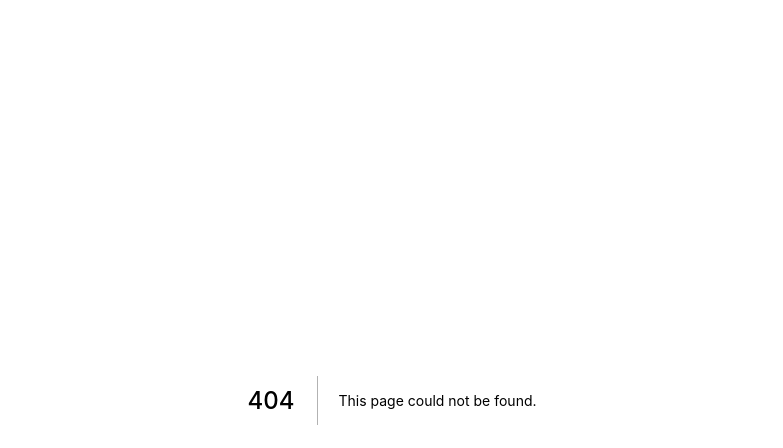
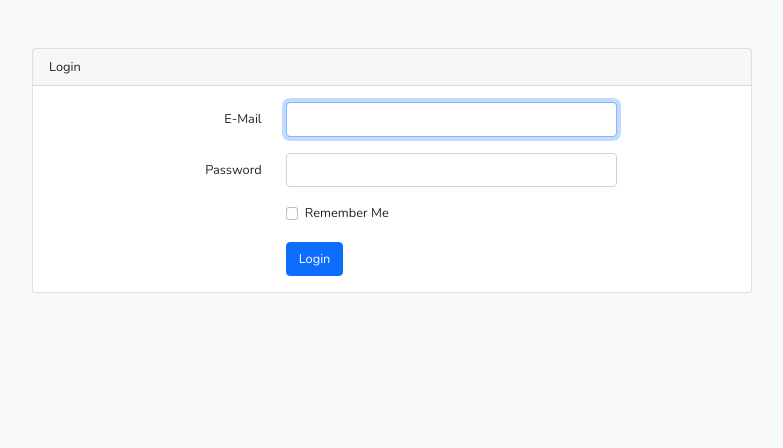
Before and after one commit to nagi125/rails-cms-web, a Next.js app: page /login in a window 1280 px wide. Before the commit this address had no page. Shown: the top 448 px of the page, without its empty margins (248-1031 px from the left). Built offline with nearby package versions, Linux system fonts and the light colour scheme.

Commit message:
ログイン画面追加

```diff
--- /dev/null
+++ b/pages/login.jsx
@@ -0,0 +1,68 @@
+import Layout from '../src/components/_layouts/NoHeader';
+
+/**
+ * @returns {JSX.Element}
+ * @constructor
+ */
+const LoginPage = () => {
+
+  /**
+   * @param e
+   * @returns {Promise<void>}
+   */
+  async function handleSubmit(e) {
+    e.preventDefault();
+  }
+
+  return (
+      <>
+        <Layout title="Login">
+          <div id="login-form">
+            <div className="container mt-5">
+              <div className="row justify-content-center">
+                <div className="col-md-8">
+                  <div className="card">
+                    <div className="card-header">Login</div>
+                    <div className="card-body">
+                      <form method="POST" action="">
+                        <div className="form-group row mb-3">
+                          <label htmlFor="email" className="col-md-4 col-form-label text-md-end">E-Mail</label>
+                          <div className="col-md-6">
+                            <input id="email" type="email" className="form-control" name="email" value="" required autoComplete="email" autoFocus />
+                          </div>
+                        </div>
+
+                        <div className="form-group row mb-3">
+                          <label htmlFor="password" className="col-md-4 col-form-label text-md-end">Password</label>
+                          <div className="col-md-6">
+                            <input id="password" type="password" className="form-control" name="password" required autoComplete="current-password" />
+                          </div>
+                        </div>
+
+                        <div className="form-group row mb-3">
+                          <div className="col-md-6 offset-md-4">
+                            <div className="form-check">
+                              <input className="form-check-input" type="checkbox" name="remember" id="remember" />
+                              <label className="form-check-label" htmlFor="remember">Remember Me</label>
+                            </div>
+                          </div>
+                        </div>
+
+                        <div className="form-group row mb-0">
+                          <div className="col-md-8 offset-md-4">
+                            <button className="btn btn-primary">Login</button>
+                          </div>
+                        </div>
+                      </form>
+                    </div>
+                  </div>
+                </div>
+              </div>
+            </div>
+          </div>
+        </Layout>
+      </>
+  )
+}
+
+export default LoginPage;
--- /dev/null
+++ b/src/components/_layouts/NoHeader.jsx
@@ -0,0 +1,18 @@
+import Head from "next/head";
+
+const Layout = ({ children, title = 'title' }) => {
+  return (
+      <>
+        <Head>
+          <title>{title}</title>
+          <meta charSet="utf-8"/>
+          <meta name="viewport" content="initial-scale=1.0, width=device-width"/>
+        </Head>
+        <div className="container">
+          {children}
+        </div>
+      </>
+  );
+};
+
+export default Layout;
```
